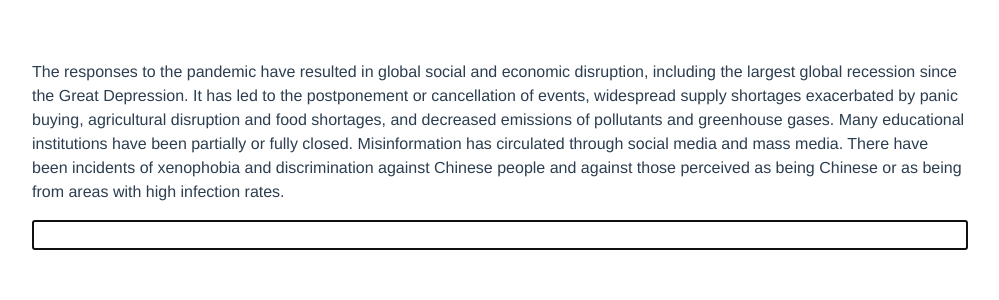
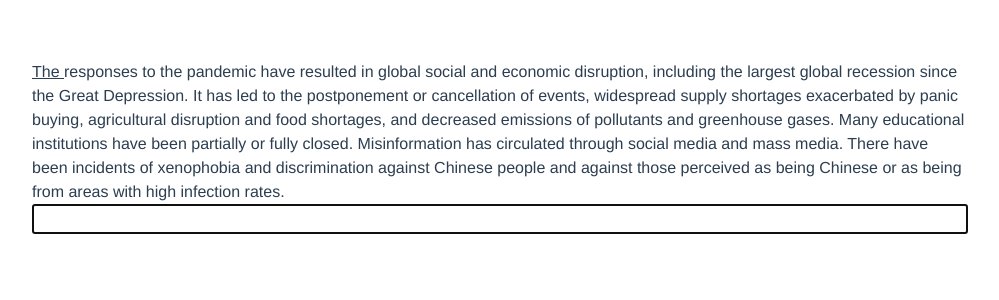
Before and after one commit to Useflame/TypeSomething, a Vue app in the folder frontend/: page / in a window 1280 px wide. Shown: the top 300 px of the page, without its empty margins (140-1139 px from the left). Built offline with nearby package versions, Linux system fonts and the light colour scheme.

Commit message:
just to keep tracking

```diff
--- a/frontend/package.json
+++ b/frontend/package.json
@@ -9,7 +9,8 @@
   },
   "dependencies": {
     "core-js": "^3.6.5",
-    "vue": "^2.6.11"
+    "vue": "^2.6.11",
+    "vue-text-highlight": "^2.0.10"
   },
   "devDependencies": {
     "@vue/cli-plugin-babel": "~4.5.0",
--- a/frontend/src/App.vue
+++ b/frontend/src/App.vue
@@ -15,7 +15,7 @@ export default {
   data() {
     return {
       text: 'The responses to the pandemic have resulted in global social and economic disruption, including the largest global recession since the Great Depression. It has led to the postponement or cancellation of events, widespread supply shortages exacerbated by panic buying, agricultural disruption and food shortages, and decreased emissions of pollutants and greenhouse gases. Many educational institutions have been partially or fully closed. Misinformation has circulated through social media and mass media. There have been incidents of xenophobia and discrimination against Chinese people and against those perceived as being Chinese or as being from areas with high infection rates.',
-      writtenText: 0
+      writtenText: ''
     };
 
   }
--- a/frontend/src/components/TypeSomething.vue
+++ b/frontend/src/components/TypeSomething.vue
@@ -2,17 +2,25 @@
   <div class="container w-75">
     <div class="row">
       <div class ="col">
-      <p>{{text}}</p>
+
+        <div class="type-field">
+          <span class="right">{{ text.substring(0, writtenText.length) }}</span>
+          <span class="wrong"></span>
+          <span style="text-decoration: underline">
+          {{ text.substring(writtenText.length).split(' ').slice(0, 1)[0]}}
+          </span>
+          <span v-for="word in text.substring(writtenText.length).split(' ').slice(1)" :key ="word">{{ word + ' ' }}</span>
+        </div>
     </div>
     </div>
     <div class="row">
       <div class="col">
       <input
-        @keyup.space="onSpace"
+
         v-model="typeField"
         autocomplete="off"
         spellcheck="false"
-        @keyup="onChange"
+        @keyup="onSpace"
         class="w-100"
         autofocus
         rows="1"
@@ -26,19 +34,24 @@
 
 
 <script>
+import Vue from 'vue';
+import TextHighlight from 'vue-text-highlight';
+
+Vue.component('text-highlight', TextHighlight);
+
 
 export default {
   name: 'TypeSomething',
   props: {
     text: String,
     typeField: String,
-    writtenText: Number,
+    writtenText: String,
   },
   methods:{
     onSpace() {
-      let s = this.text.substring(this.writtenText, this.writtenText + this.typeField.length);
+      let s = this.text.substring(this.writtenText.length, this.writtenText.length + this.typeField.length);
       if(this.typeField == s){
-        this.writtenText += this.typeField.length
+        this.writtenText += this.typeField
         this.typeField = "";
       }
     },
@@ -50,7 +63,7 @@ export default {
 
 
 <style scoped>
-p {
+.type-field {
   text-align: left;
   padding: 0;
   /*Turn off copying text*/
```
Also changed, not shown: 1 other file (tests, documents, lock files or other folders).
